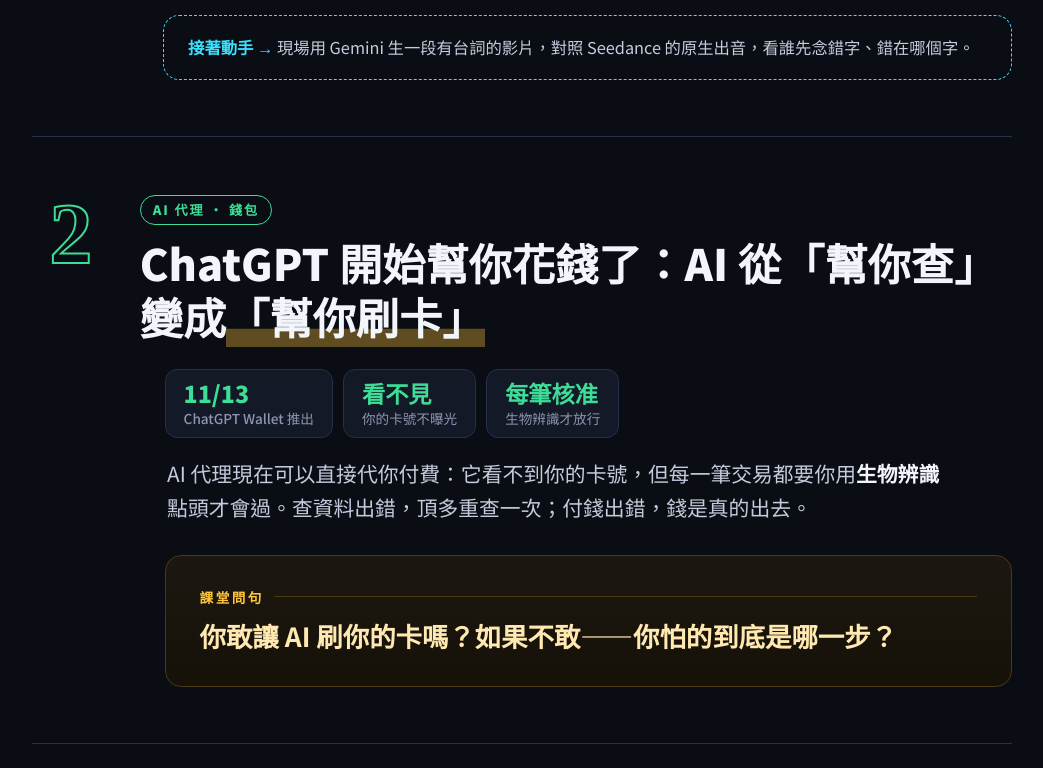
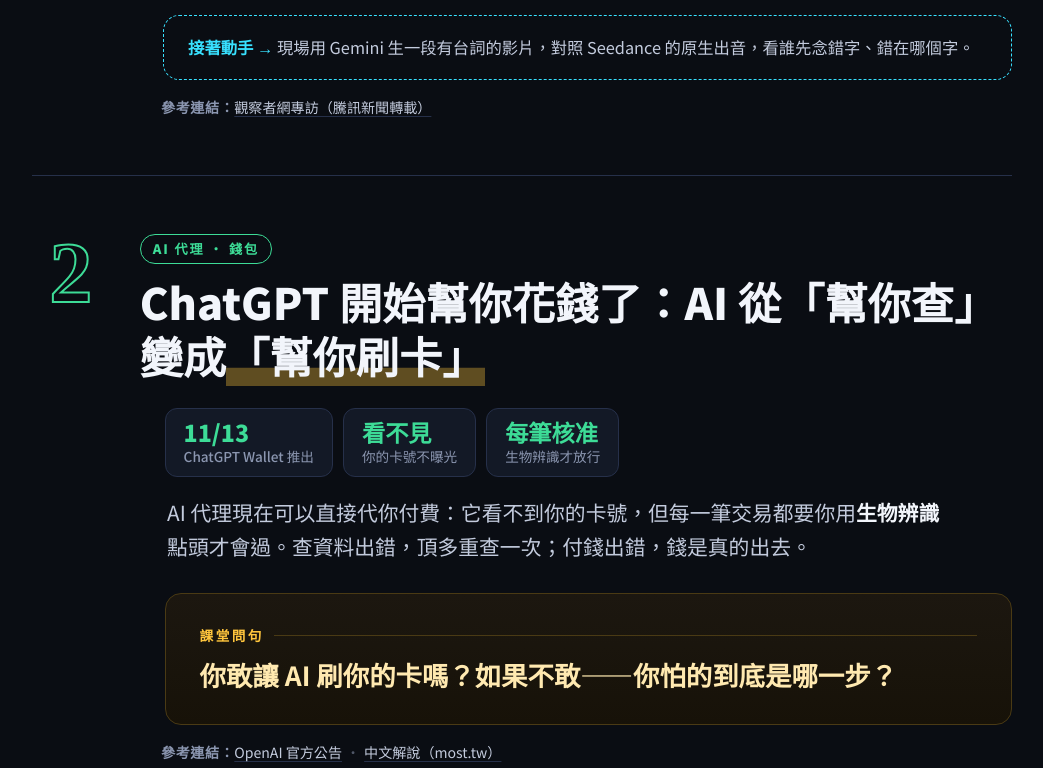
Before and after one commit to aiclass00001-debug/Aiclass, a plain HTML site: page ai_news_freshman_2026-11-16.html in a window 1280 px wide. Shown: the part 1319-2087 px from the top of the page, without its empty margins (118-1161 px from the left). Drawn offline with Linux system fonts and the light colour scheme.

Commit message:
AI傳播課大一本週新聞 2026-11-16：每則加參考連結（8 個來源）

```diff
--- a/ai_news_freshman_2026-11-16.html
+++ b/ai_news_freshman_2026-11-16.html
@@ -217,6 +217,21 @@
       @media (max-width:640px){ .hands{ margin-left:0; } }
       .hands b{ color:var(--cyan); }
 
+      /* reference links */
+      .refs{
+        margin:16px 0 0 calc(clamp(3.2rem,8vw,5.4rem) * var(--scale) + clamp(16px,3vw,30px) + .9em);
+        color:var(--ink3); font-size:calc(.88rem * var(--scale)); line-height:1.6;
+      }
+      @media (max-width:640px){ .refs{ margin-left:0; } }
+      .refs .refs-label{ font-weight:700; letter-spacing:.04em; }
+      .refs a{
+        color:var(--ink2); text-decoration:underline; text-underline-offset:3px;
+        text-decoration-color:var(--line); overflow-wrap:anywhere;
+      }
+      .refs a:hover{ color:var(--ac); text-decoration-color:var(--ac); }
+      .refs a:focus-visible{ outline:2px solid var(--amber); outline-offset:2px; border-radius:2px; }
+      .refs .sep{ margin:0 4px; opacity:.55; }
+
       /* poll chart (story 5) */
       .poll{
         margin:28px 0 0 calc(clamp(3.2rem,8vw,5.4rem) * var(--scale) + clamp(16px,3vw,30px) + .9em);
@@ -334,6 +349,7 @@
           <p>如果你是導演，錯字要重抽還是將錯就錯？用同音字改台詞，能救回多少？</p>
         </div>
         <div class="hands"><b>接著動手 →</b> 現場用 Gemini 生一段有台詞的影片，對照 Seedance 的原生出音，看誰先念錯字、錯在哪個字。</div>
+        <p class="refs"><span class="refs-label">參考連結：</span><a href="https://news.qq.com/rain/a/20261110A0DDP800" target="_blank" rel="noopener noreferrer">觀察者網專訪（騰訊新聞轉載）</a></p>
       </section>
 
       <!-- 2 -->
@@ -355,6 +371,7 @@
           <div class="ask-label">課堂問句</div>
           <p>你敢讓 AI 刷你的卡嗎？如果不敢——你怕的到底是哪一步？</p>
         </div>
+        <p class="refs"><span class="refs-label">參考連結：</span><a href="https://openai.com/index/introducing-chatgpt-wallet/" target="_blank" rel="noopener noreferrer">OpenAI 官方公告</a><span class="sep">・</span><a href="https://most.tw/posts/ainews/chatgpt-wallet-agentic-checkout-2026/" target="_blank" rel="noopener noreferrer">中文解說（most.tw）</a></p>
       </section>
 
       <!-- 3 -->
@@ -376,6 +393,7 @@
           <div class="ask-label">課堂問句</div>
           <p>一個 AI 工具長得跟真的一樣，你怎麼判斷真假？你會先查哪三個地方？</p>
         </div>
+        <p class="refs"><span class="refs-label">參考連結：</span><a href="https://cursor.com/blog/security-incident-update" target="_blank" rel="noopener noreferrer">Cursor 官方復盤</a><span class="sep">・</span><a href="https://zhaoda.net/2026/11/15/cursor-fireworks-breach-claude-code-backdoor/" target="_blank" rel="noopener noreferrer">中文解說（zhaoda.net）</a></p>
       </section>
 
       <!-- 4 -->
@@ -397,6 +415,7 @@
           <div class="ask-label">課堂問句</div>
           <p>你的作業、你的片，備份在哪？如果今晚雲端全掛，你明天交得出東西嗎？</p>
         </div>
+        <p class="refs"><span class="refs-label">參考連結：</span><a href="https://today.line.me/tw/v3/article/oqp5XQ5" target="_blank" rel="noopener noreferrer">NOWNEWS 報導（LINE TODAY）</a></p>
       </section>
 
       <!-- 5 -->
@@ -428,6 +447,7 @@
           <div class="ask-label">課堂問句</div>
           <p>同一份民調，為什麼標題和內文講的不一樣？如果你是編輯，這個標題你下還是不下？</p>
         </div>
+        <p class="refs"><span class="refs-label">參考連結：</span><a href="https://news.ltn.com.tw/news/politics/breakingnews/5641300" target="_blank" rel="noopener noreferrer">自由時報 — 標題寫「領先」</a><span class="sep">・</span><a href="https://udn.com/news/story/124652/9879869?from=udn-catelistnews_ch2" target="_blank" rel="noopener noreferrer">聯合新聞網 — 內文寫「相當拉鋸」</a></p>
       </section>
 
     </main>
```
